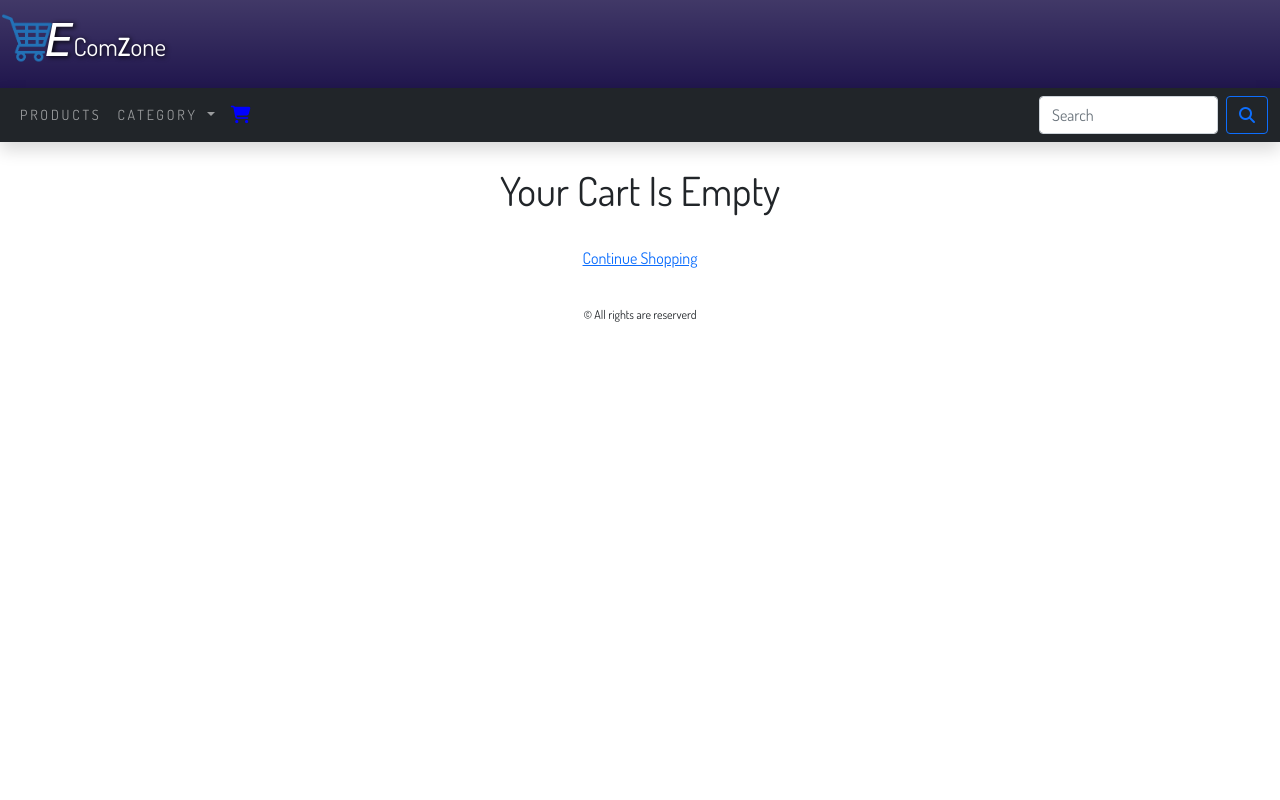
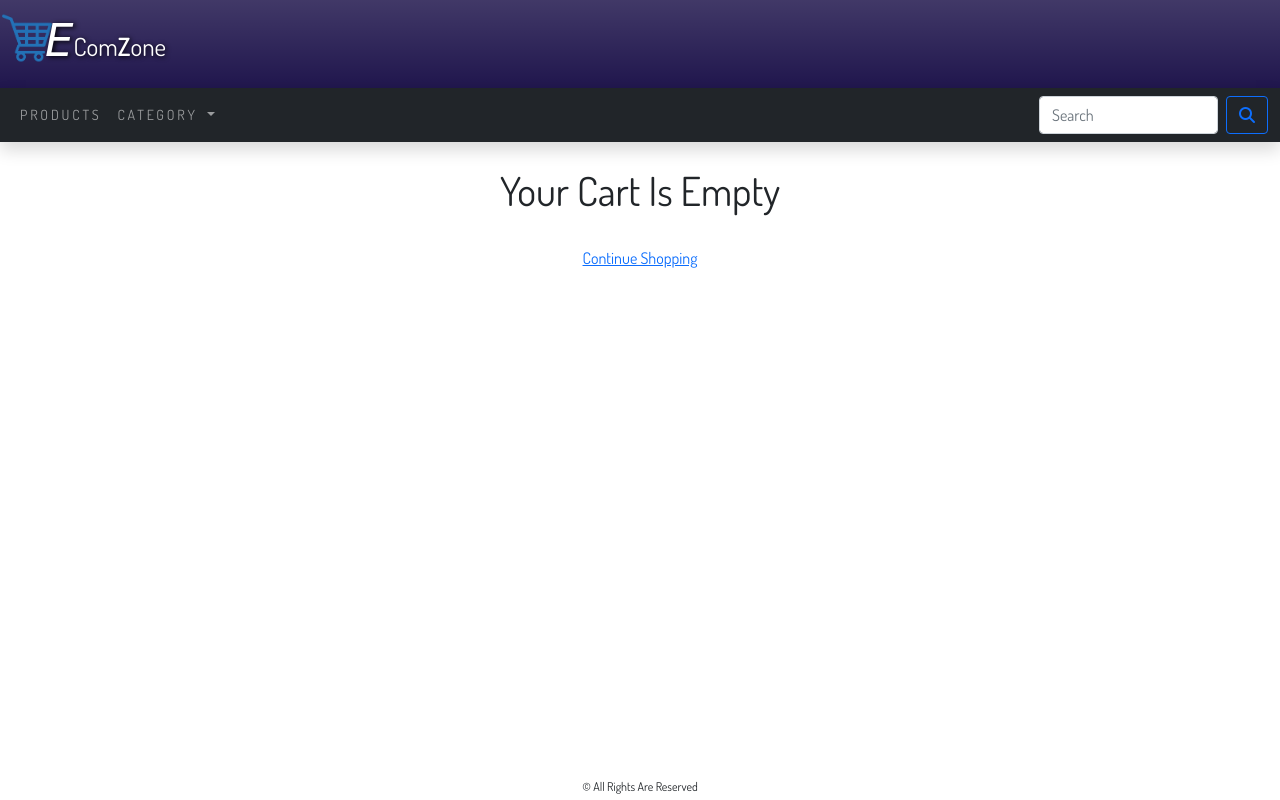
Before and after one commit to MidlajN/EcomZone, a Django app: page //cart/ in a window 1280 px wide. Run offline with Django 4.2, Linux system fonts and the light colour scheme; data comes from the database, SQL or seed files in the repository; both versions use the stored data as it was after the commit; some libraries are stand-ins or nearby versions; some web fonts are replaced.

Commit message:
EcomZone - Finished Overall Design

```diff
--- a/ECOM_Project/ECOM_Project/settings.py
+++ b/ECOM_Project/ECOM_Project/settings.py
@@ -66,6 +66,7 @@ TEMPLATES = [
                 'django.contrib.auth.context_processors.auth',
                 'django.contrib.messages.context_processors.messages',
                 'EcomApp.context_processors.menu_links',
+                'EcomCart.context_processors.counter',
             ],
         },
     },
--- /dev/null
+++ b/ECOM_Project/EcomCart/context_processors.py
@@ -0,0 +1,21 @@
+# For Counting Total number of items in the cart
+from .models import Cart, CartItem
+from .views import _cart_id
+
+
+def counter(request):
+    item_count = 0
+    if 'admin' in request.path:
+        return {}
+    else:
+        try:
+            cart = Cart.objects.filter(cart_id=_cart_id(request))
+            cart_items = CartItem.objects.all().filter(cart=cart[:1])
+
+            for cart_item in cart_items:
+                item_count += cart_item.quantity
+
+        except Cart.DoesNotExist:
+            item_count = 0
+
+    return dict(item_count=item_count)
--- a/ECOM_Project/EcomCart/urls.py
+++ b/ECOM_Project/EcomCart/urls.py
@@ -5,6 +5,8 @@ app_name = 'EcomCart'
 urlpatterns = [
 
     path('add/<int:product_id>/', views.add_cart, name='add_cart'),
-    path('', views.cart_details, name='cart_details')
+    path('', views.cart_details, name='cart_details'),
+    path('remove/<int:product_id>/', views.cart_remove, name='cart_remove'),
+    path('full_remove/<int:product_id>/', views.full_remove, name='full_remove')
 
 ]
--- a/ECOM_Project/EcomCart/views.py
+++ b/ECOM_Project/EcomCart/views.py
@@ -1,4 +1,4 @@
-from django.shortcuts import render, redirect
+from django.shortcuts import render, redirect, get_object_or_404
 from EcomApp.models import Product
 from .models import Cart, CartItem
 from django.core.exceptions import ObjectDoesNotExist
@@ -58,3 +58,27 @@ def cart_details(request, total=0, counter=0, cart_items=None):
         pass
 
     return render(request, 'cart.html', dict(cart_items=cart_items, total=total, counter=counter))
+
+
+# removing cart items one by one
+def cart_remove(request, product_id):
+    cart = Cart.objects.get(cart_id=_cart_id(request))
+    product = get_object_or_404(Product, id=product_id)
+    cart_item = CartItem.objects.get(product=product, cart=cart)
+
+    if cart_item.quantity > 1:
+        cart_item.quantity -= 1
+        cart_item.save()
+    else:
+        cart_item.delete()
+
+    return redirect('EcomCart:cart_details')
+
+
+def full_remove(request, product_id):
+    cart = Cart.objects.get(cart_id=_cart_id(request))
+    product = get_object_or_404(Product, id=product_id)
+    cart_item = CartItem.objects.get(product=product, cart=cart)
+    cart_item.delete()
+
+    return redirect('EcomCart:cart_details')
--- a/ECOM_Project/static/css/custom.css
+++ b/ECOM_Project/static/css/custom.css
@@ -23,9 +23,12 @@ body {
     text-transform:uppercase;
 }
 
-.footer {
+.my_footer {
+    height:50px;
+}
+.my_footer p{
     padding-top:20px;
-    font-size:12px;
+    font-size:12px
 }
 
 /** category page **/
--- a/ECOM_Project/templates/base.html
+++ b/ECOM_Project/templates/base.html
@@ -6,8 +6,8 @@
     <meta name="viewport" content="width=device-width, initial-scale=1">
     <meta name="description" content="{% block metadescription %}{% endblock %}">
 
-    <link rel="stylesheet" href="{% static 'css/bootstrap.min.css' %}">
-    <link rel="stylesheet" href="{% static 'css/custom.css' %}">
+    <link href="{% static 'css/bootstrap.min.css' %}" rel="stylesheet">
+    <link href="{% static 'css/custom.css' %}" rel="stylesheet">
     <link href="https://fonts.googleapis.com/css2?family=Dosis:wght@200;400&display=swap" rel="stylesheet">
     <link href="https://fonts.googleapis.com/css2?family=Dosis:wght@200;400;600&family=Unbounded&display=swap" rel="stylesheet">
 
--- a/ECOM_Project/templates/cart.html
+++ b/ECOM_Project/templates/cart.html
@@ -48,7 +48,7 @@
             {% for cart_item in cart_items %}
                 <tr>
                     <td>
-                        <a href="cart_item.product.get_absolute_url">
+                        <a href="{{cart_item.product.get_absolute_url}}">
                             <img src="{{ cart_item.product.prod_img.url }}" alt="random" class="float-left rounded custom_image">
                         </a>
                     </td>
@@ -68,14 +68,14 @@
                     {% if cart_item.quantity < cart_item.product.stock %}
                     <td>
                         <a href="{% url 'EcomCart:add_cart' cart_item.product.id %}" class="custom_a"><i class="fa fa-plus"></i></a><br><br>
-                        &nbsp;<a href="" class="custom_a"><i class="fa fa-minus"></i></a><br><br>
-                        &nbsp;<a href="" class="custom_a"><i class="fa fa-trash"></i></a>
+                        &nbsp;<a href="{% url 'EcomCart:cart_remove' cart_item.product.id %}" class="custom_a"><i class="fa fa-minus"></i></a><br><br>
+                        &nbsp;<a href="{% url 'EcomCart:full_remove' cart_item.product.id %}" class="custom_a"><i class="fa fa-trash"></i></a>
                     </td>
 
                     {% else %}
                      <td>
-                        &nbsp;<a href="" ><i class="fa fa-minus"></i></a><br><br>
-                        &nbsp;<a href="" ><i class="fa fa-trash"></i></a>
+                        &nbsp;<a href="{% url 'EcomCart:cart_remove' cart_item.product.id %}" ><i class="fa fa-minus"></i></a><br><br>
+                        &nbsp;<a href="{% url 'EcomCart:full_remove' cart_item.product.id %}" ><i class="fa fa-trash"></i></a>
                     </td>
                     {% endif %}
                  </tr>
@@ -89,7 +89,7 @@
         <table class="table custom_table">
             <thead class="custom_thead">
             <tr>
-                <th>
+                <th colspan="2">
                     Check Out
                 </th>
             </tr>
@@ -97,15 +97,22 @@
 
             <tbody>
             <tr>
+                <td colspan="2">
+                    Please Review and Verify Your Cart Items  before proceeding with payment
+
+                </td>
+            </tr>
+            <tr>
                 <td>
-                    Please Review Your Cart Items before proceeding with payment
+                    <br>Total Amount : &nbsp;&nbsp;&nbsp;<strong>{{total}} $</strong>
                 </td>
             </tr>
             </tbody>
         </table>
 
         <div class="mx-auto">
-            <a href="{% url 'EcomApp:allProdCat' %}" class="btn btn-secondary btn-block ">Continue Shopping</a>
+            <a href="{% url 'EcomApp:allProdCat' %}" class="btn btn-outline-primary btn-block ">Continue Shopping</a>
+            <a href="{% url 'EcomApp:allProdCat' %}" class="btn btn-primary btn-block ">Pay Now</a>
         </div>
     </div>
 
--- a/ECOM_Project/templates/category.html
+++ b/ECOM_Project/templates/category.html
@@ -20,7 +20,7 @@
 
 {% if category %}
     <div  class="mx-auto" align="center">
-        <img src="{{category.cat_img.url}}" width="30%" alt="{{category.name}}">
+        <img class="my_image" src="{{category.cat_img.url}}" alt="{{category.name}}">
     </div><br>
 
     <div align="center">
--- a/ECOM_Project/templates/footer.html
+++ b/ECOM_Project/templates/footer.html
@@ -1,3 +1,5 @@
-<div class="footer" align="bottom">
-  <p class="text-center"> &copy; All rights are reserverd </p>
+<div style="padding-top:50px;">
+  <div class="navbar fixed-bottom my_footer">
+    <p class="mx-auto ">&copy; All Rights Are Reserved</p>
+  </div>
 </div>
--- a/ECOM_Project/templates/navbar.html
+++ b/ECOM_Project/templates/navbar.html
@@ -24,9 +24,12 @@
           </ul>
         </li>
 
+        {% if item_count > 0 %}
         <li class="nav-item">
-          <a class="nav-link active" href=""><i class="fa fa-shopping-cart fa-lg" style="color:blue;"></i></a>
+          <a class="nav-link " href="{% url 'EcomCart:cart_details' %}">
+            <i class="fa fa-shopping-cart fa-lg" style="color:blue;"></i>({{item_count}})</a>
         </li>
+        {% endif %}
       </ul>
 
       <form class="d-flex" action="{% url 'EcomSearch:SearchResult' %}"  method="get">
```
Also changed, not shown: ECOM_Project/db.sqlite3, ECOM_Project/media/category/EcomZone.png (added), ECOM_Project/media/category/Fresh_and_healthy_vegetables_banner_design_template.jpg (added), ECOM_Project/media/category/Screenshot_from_2022-12-15_18-30-10.png (added), ECOM_Project/media/category/electronics_bannner.jpg (added).
